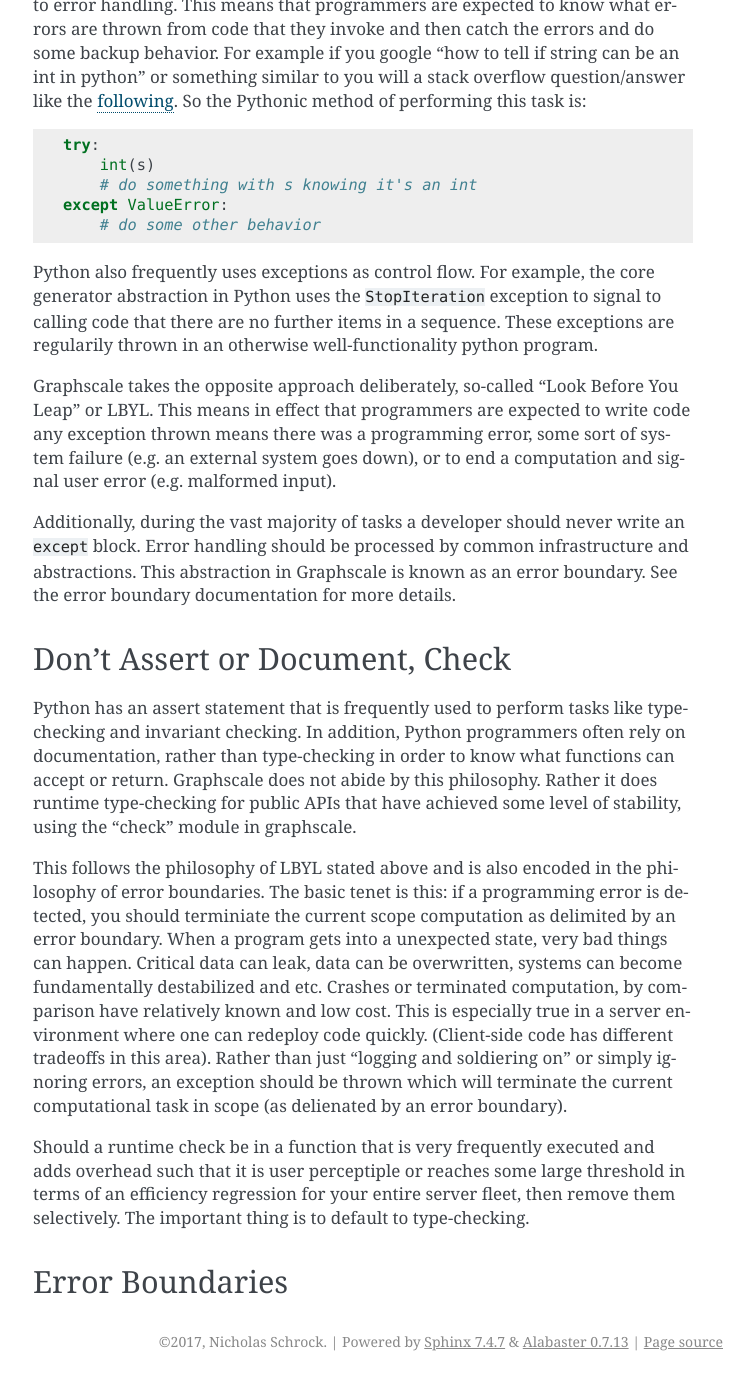
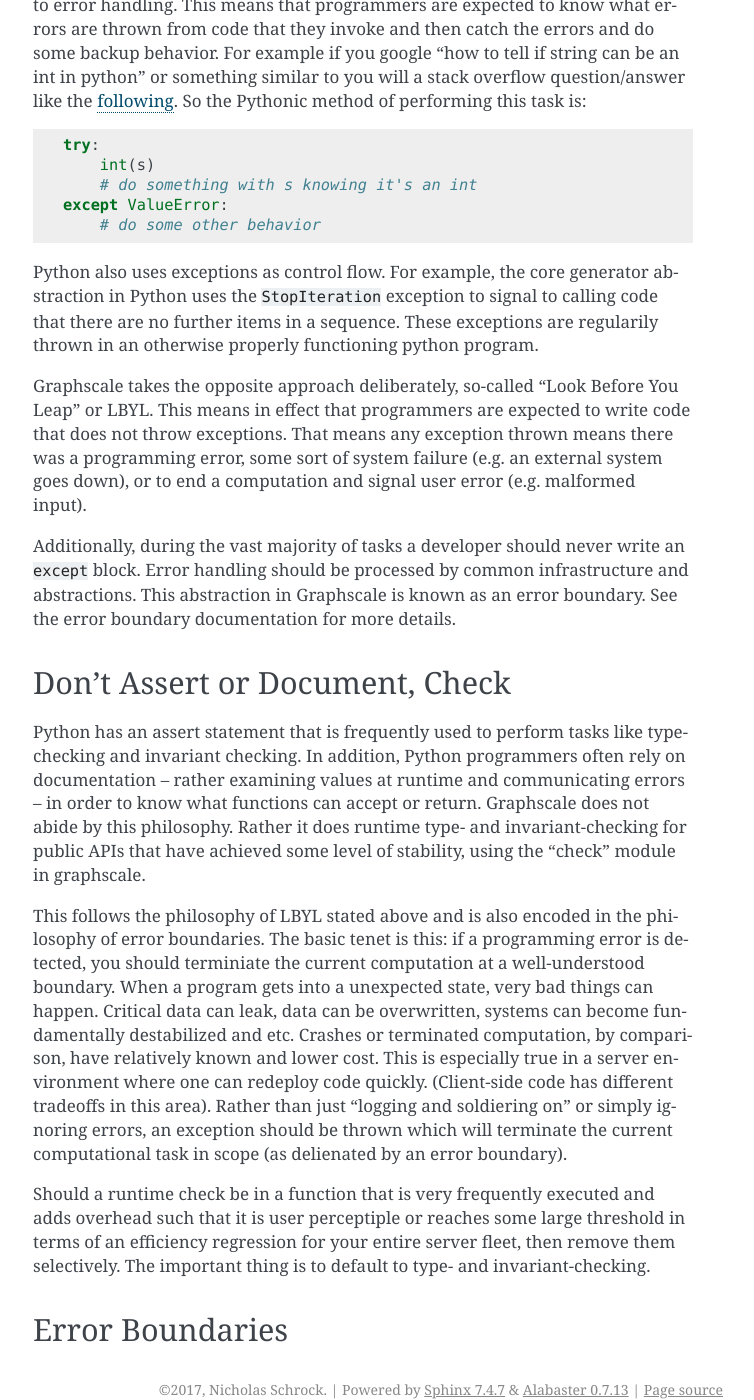
Before and after one commit to schrockn/graphscale, a Sphinx documentation site: the page built from docs/pythonic_heresy.rst, in a window 1280 px wide and 1400 px high, scrolled down 1236 px. Shown: the whole window, without its empty margins (387-1141 px from the left). Built offline with Sphinx 7.4.7, drawn with Linux system fonts in a browser that asks for light colours.

Commit message:
doc updaate

```diff
--- a/docs/pythonic_heresy.rst
+++ b/docs/pythonic_heresy.rst
@@ -29,20 +29,20 @@ Python has adopted a strategy of "Ask forgiveness not permission" when it comes
     except ValueError:
         # do some other behavior
 
-Python also frequently uses exceptions as control flow. For example, the core generator abstraction in Python uses the ``StopIteration`` exception to signal to calling code that there are no further items in a sequence. These exceptions are regularily thrown in an otherwise well-functionality python program.
+Python also uses exceptions as control flow. For example, the core generator abstraction in Python uses the ``StopIteration`` exception to signal to calling code that there are no further items in a sequence. These exceptions are regularily thrown in an otherwise properly functioning python program.
 
-Graphscale takes the opposite approach deliberately, so-called "Look Before You Leap" or LBYL. This means in effect that programmers are expected to write code any exception thrown means there was a programming error, some sort of system failure (e.g. an external system goes down), or to end a computation and signal user error (e.g. malformed input).
+Graphscale takes the opposite approach deliberately, so-called "Look Before You Leap" or LBYL. This means in effect that programmers are expected to write code that does not throw exceptions. That means any exception thrown means there was a programming error, some sort of system failure (e.g. an external system goes down), or to end a computation and signal user error (e.g. malformed input).
 
 Additionally, during the vast majority of tasks a developer should never write an ``except`` block. Error handling should be processed by common infrastructure and abstractions. This abstraction in Graphscale is known as an error boundary. See the error boundary documentation for more details.
 
 Don't Assert or Document, Check
 ===============================
 
-Python has an assert statement that is frequently used to perform tasks like type-checking and invariant checking. In addition, Python programmers often rely on documentation, rather than type-checking in order to know what functions can accept or return. Graphscale does not abide by this philosophy. Rather it does runtime type-checking for public APIs that have achieved some level of stability, using the "check" module in graphscale.
+Python has an assert statement that is frequently used to perform tasks like type-checking and invariant checking. In addition, Python programmers often rely on documentation -- rather examining values at runtime and communicating errors -- in order to know what functions can accept or return. Graphscale does not abide by this philosophy. Rather it does runtime type- and invariant-checking for public APIs that have achieved some level of stability, using the "check" module in graphscale.
 
-This follows the philosophy of LBYL stated above and is also encoded in the philosophy of error boundaries. The basic tenet is this: if a programming error is detected, you should terminiate the current scope computation as delimited by an error boundary. When a program gets into a unexpected state, very bad things can happen. Critical data can leak, data can be overwritten, systems can become fundamentally destabilized and etc. Crashes or terminated computation, by comparison have relatively known and low cost. This is especially true in a server environment where one can redeploy code quickly. (Client-side code has different tradeoffs in this area). Rather than just "logging and soldiering on" or simply ignoring errors, an exception should be thrown which will terminate the current computational task in scope (as delienated by an error boundary).
+This follows the philosophy of LBYL stated above and is also encoded in the philosophy of error boundaries. The basic tenet is this: if a programming error is detected, you should terminiate the current computation at a well-understood boundary. When a program gets into a unexpected state, very bad things can happen. Critical data can leak, data can be overwritten, systems can become fundamentally destabilized and etc. Crashes or terminated computation, by comparison, have relatively known and lower cost. This is especially true in a server environment where one can redeploy code quickly. (Client-side code has different tradeoffs in this area). Rather than just "logging and soldiering on" or simply ignoring errors, an exception should be thrown which will terminate the current computational task in scope (as delienated by an error boundary).
 
-Should a runtime check be in a function that is very frequently executed and adds overhead such that it is user perceptiple or reaches some large threshold in terms of an efficiency regression for your entire server fleet, then remove them selectively. The important thing is to default to type-checking.
+Should a runtime check be in a function that is very frequently executed and adds overhead such that it is user perceptiple or reaches some large threshold in terms of an efficiency regression for your entire server fleet, then remove them selectively. The important thing is to default to type- and invariant-checking.
 
 
 Error Boundaries
```
